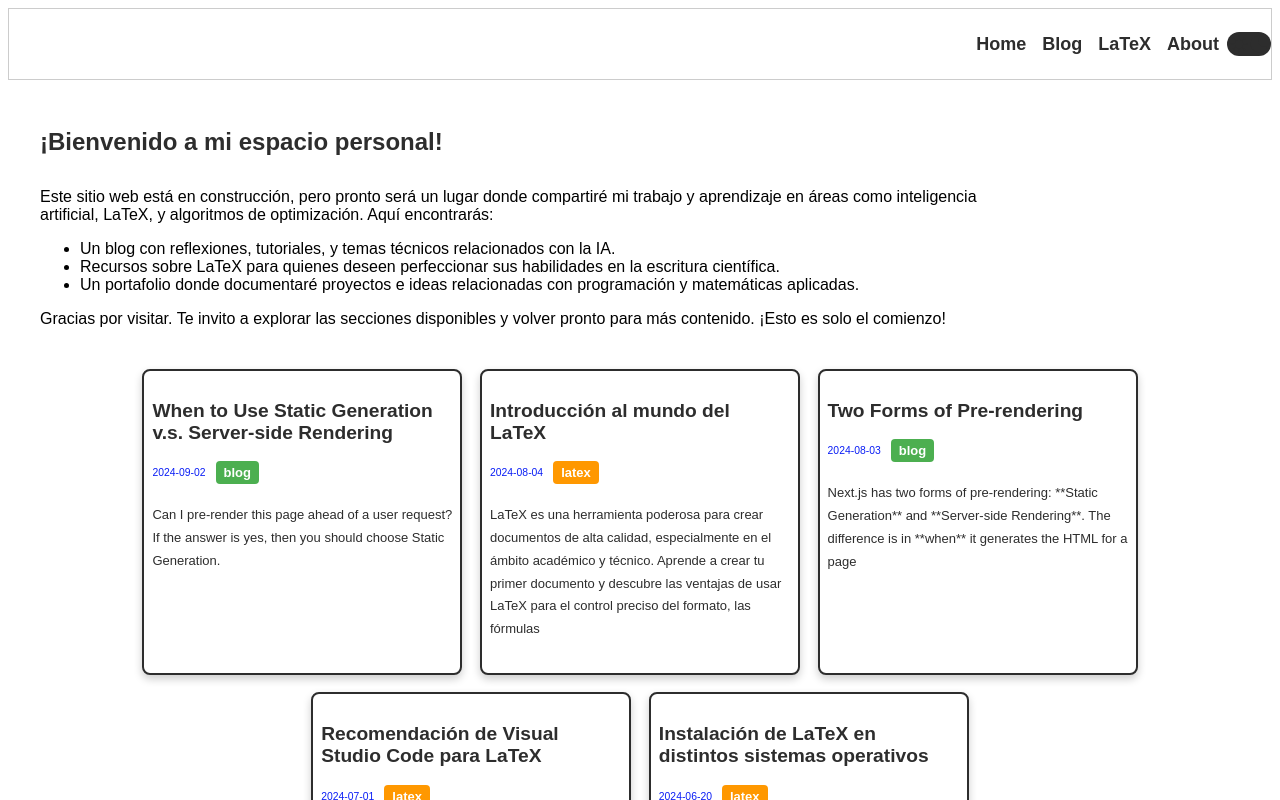
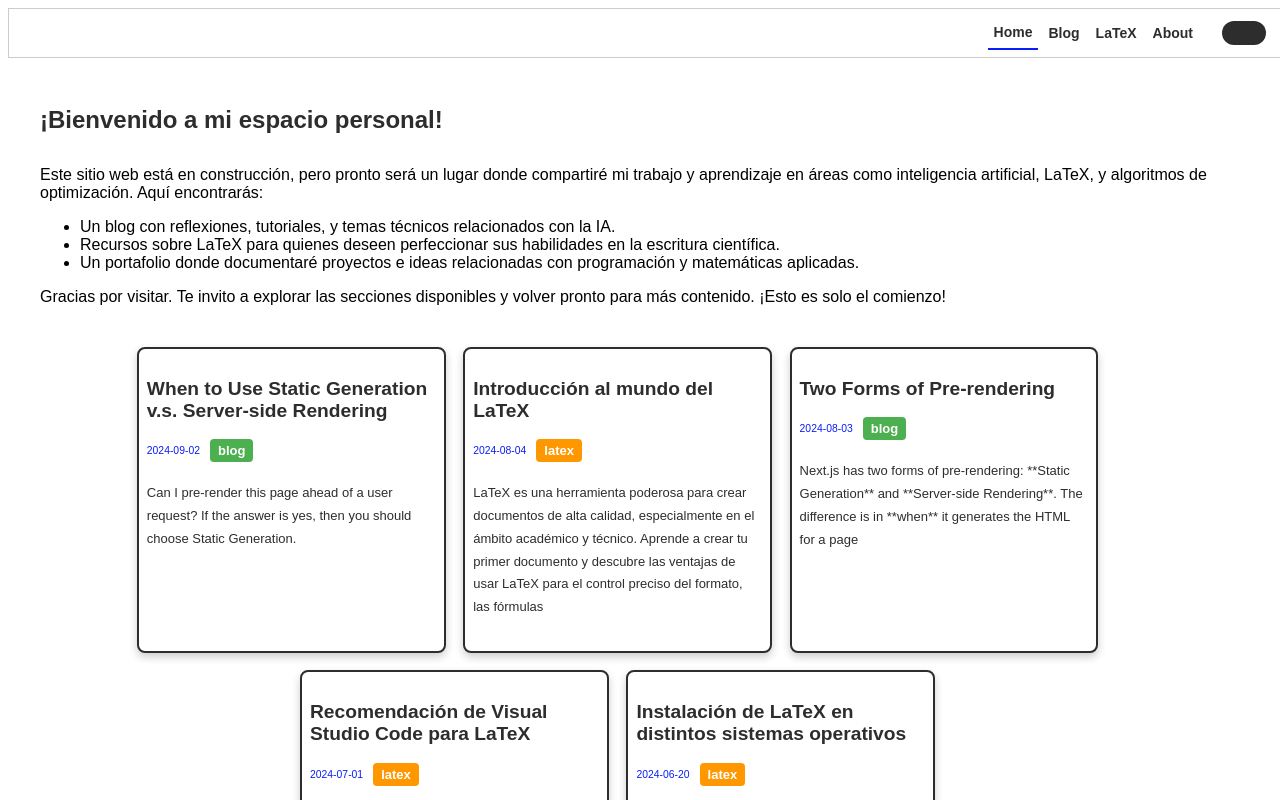
Before and after one commit to EricLuceroGonzalez/elcronopio, a Next.js app: page / in a window 1280 px wide. Shown: the top 800 px of the page. Built offline with nearby package versions, Linux system fonts and the light colour scheme.

Commit message:
Added metadata to root + fixed navbar active format

```diff
--- a/app/blog/page.js
+++ b/app/blog/page.js
@@ -45,7 +45,7 @@
 export default BlogPage;
 
 export const metadata = {
-  title: "Blog | Eric's Portfolio",
+  title: "Blog | Eric Lucero González",
   description:
     "Explora artículos sobre Inteligencia Artificial, programación, algoritmos metaheurísticos y más. Comparte mi viaje académico y profesional.",
   openGraph: {
--- a/app/components/ThemeSwitcher.js
+++ b/app/components/ThemeSwitcher.js
@@ -22,6 +22,8 @@
   border-radius: 30px;
   padding: 2px;
   background-color: var(--fg);
+  max-height: fit-content;
+  margin: auto 1px;
   transition: background-color 0.3s;
 `;
 
--- a/app/components/lugs.js
+++ b/app/components/lugs.js
@@ -73,6 +73,7 @@
   box-shadow: 0 4px 8px rgba(0, 0, 0, 0.2);
   color: var(--fg);
   border: 2px solid var(--fg);
+  /* min-width: 99%; */
 
   @media (min-width: 768px) {
     /* TODO: Style of blog posts and inner post */
@@ -227,8 +228,9 @@
   display: flex;
   flex-direction: row;
   justify-content: center;
-  max-width: 100%;
+  max-width: 95%;
   flex-wrap: wrap;
+  /* border: 3px solid red; */
 `;
 
 export const LinkList = styled.div`
--- a/app/components/navigation/footer/index.js
+++ b/app/components/navigation/footer/index.js
@@ -5,7 +5,7 @@
 import styled from "styled-components";
 
 const FooterContainer = styled.footer`
-  width: 100%;
+  /* width: 100%; */
   padding: 1rem;
   background-color: var(--fg);
   color: var(--bg);
--- a/app/components/navigation/navbar/NaviBar.js
+++ b/app/components/navigation/navbar/NaviBar.js
@@ -1,5 +1,5 @@
 "use client";
-import React from "react";
+import React, { useEffect } from "react";
 import PropTypes from "prop-types";
 import {
   Bar,
@@ -13,29 +13,31 @@
 } from "./navCompos";
 import StyledLink from "./StyledLink";
 import ThemeSwitcher from "../../ThemeSwitcher.js";
+import { usePathname } from "next/navigation";
 /*
  * This is a ready to use component, just import it and plop it into your project as:
  * <Navbar/>
  * You might want to move all the style components into separate files for readability
  * if you plan to do more with it.
  */
-class NaviBar extends React.PureComponent {
-  constructor(props) {
-    super(props);
-    this.state = { displayNav: props.displayNav ? "flex" : "flex" };
-  }
-  toggleNavBar() {
-    this.setState((prevState, props) => {
-      switch (prevState.displayNav) {
-        case "none":
-          return { displayNav: "flex" };
-        case "flex":
-        default:
-          return { displayNav: "flex" };
-      }
-    });
-  }
-  render() {
+// class NaviBar extends React.PureComponent {
+//   constructor(props) {
+//     super(props);
+//     this.state = { displayNav: props.displayNav ? "flex" : "flex" };
+//   }
+//   toggleNavBar() {
+//     this.setState((prevState, props) => {
+//       switch (prevState.displayNav) {
+//         case "none":
+//           return { displayNav: "flex" };
+//         case "flex":
+//         default:
+//           return { displayNav: "flex" };
+//       }
+//     });
+//   }
+//   render() {
+const NaviBar = () => {
   return (
     <Bar>
       {/* <NavBarToggle onClick={() => this.toggleNavBar()}>
@@ -43,26 +45,35 @@
         </NavBarToggle> */}
       <Logo href="/"></Logo>
       <MainNav
-          display={this.state.displayNav}
-          onClick={() => this.toggleNavBar()}
+        display={"flex"}
+        // onClick={() => this.toggleNavBar()}
       >
         {/* <NavigationBar> */}
-          <StyledLink href={"/"}>Home</StyledLink>
-          <StyledLink href={"/blog"}>Blog</StyledLink>
-          <StyledLink href={"/latex"}>LaTeX</StyledLink>
-          <StyledLink href={"/about"}>About</StyledLink>
+        <StyledLink pathName={"/"} href={"/"}>
+          Home
+        </StyledLink>
+        <StyledLink pathName={"/blog"} href={"/blog"}>
+          Blog
+        </StyledLink>
+        <StyledLink pathName={"/latex"} href={"/latex"}>
+          LaTeX
+        </StyledLink>
+        <StyledLink pathName={"/about"} href={"/about"}>
+          About
+        </StyledLink>
+      </MainNav>
+      {/* TODO change this */}
       <ThemeSwitcher />
       {/* <StyledLink href={"/"}>Suscribe</StyledLink> */}
       {/* </NavigationBar> */}
-        </MainNav>
     </Bar>
   );
-  }
-}
+};
+// }
 
-NaviBar.propTypes = {
-  // decides if we initially display the navbar open or not
-  displayNav: PropTypes.bool,
-};
+// NaviBar.propTypes = {
+//   // decides if we initially display the navbar open or not
+//   displayNav: PropTypes.bool,
+// };
 
 export default NaviBar;
--- a/app/components/navigation/navbar/StyledLink.js
+++ b/app/components/navigation/navbar/StyledLink.js
@@ -1,27 +1,38 @@
 // StyledLink.js
-import Link from 'next/link';
-import styled from 'styled-components';
+import Link from "next/link";
+import styled from "styled-components";
+import { usePathname } from "next/navigation";
+import { useEffect, useState } from "react";
 
 // Define the styled component for the anchor tag
 const StyledAnchor = styled.div`
-color: var(--fg);
- text-decoration: none;
- border-radius: 8px;
- transition: background-color 0.3s ease;
- padding: 8px 6px;
+  color: var(--fg);
+  text-decoration: none;
+  /* border-radius: 8px; */
+  transition: background-color 0.3s ease;
+  padding: 8px 6px;
   margin: 2px 2px;
   font-size: normal;
   font-weight: 700;
   &:hover {
-    background-color: var(--primary-btn-bg);
-    color: var(--primary-btn-fg);
+    background-color: var(--fg);
+    color: var(--bg);
   }
+  border-bottom: ${(props) =>
+    props.thisPath === "Not" ? "none" : "2px solid var(--border-stroke)"};
 `;
 
-const StyledLink = ({ href, children }) => {
+const StyledLink = ({ pathName, href, children }) => {
+  const currentPath = usePathname();
+  const [actualPath, setPathName] = useState("");
+
+  useEffect(() => {
+    currentPath == pathName ? setPathName("Yes") : setPathName("Not");
+    return () => {};
+  }, [currentPath]);
   return (
     <Link href={href} passHref>
-      <StyledAnchor>{children}</StyledAnchor>
+      <StyledAnchor thisPath={actualPath}>{children}</StyledAnchor>
     </Link>
   );
 };
--- a/app/components/navigation/navbar/navCompos.js
+++ b/app/components/navigation/navbar/navCompos.js
@@ -3,32 +3,34 @@
 export const NavigationBar = styled.div`
   background-color: none;
   padding: 15px 5px;
-  min-height: 40px;
+  min-height: 30px;
 `;
 
 export const Bar = styled.nav`
-  font-size: 18px;
+  font-size: 14px;
   background-color: var(--bg);
   border: 1px solid rgba(0, 0, 0, 0.2);
-  padding-bottom: 20px;
+  padding: 5px 20px;
+  display: flex;
+  flex-direction: row;
+  justify-content: flex-end;
+  /* @media (min-width: 768px) {
     display: flex;
     flex-direction: row;
-  /* height: 45px; */
-  @media (min-width: 768px) {
-    display: flex;
-    flex-direction: row;
-    justify-content: space-between;
     padding-bottom: 0;
     height: 70px;
     align-items: center;
-  }
+  } */
 `;
 export const MainNav = styled.div`
+  width: 80%;
   list-style-type: none;
   display: ${(props) => props.display};
   color: var(--fg);
   flex-direction: row; /* Change for mobile to column  */
   align-items: center;
+  justify-content: flex-end;
+  margin-right: 20px;
 
   /* @media (min-width: 768px) {
     margin-right: 30px;
--- a/app/layout.js
+++ b/app/layout.js
@@ -17,14 +17,39 @@
 });
 
 export const metadata = {
-  title: "El Cronopio",
-  description: "Generated by create next app",
+  title: "Inicio | Eric Lucero González",
+  description:
+    "Explora el espacio personal de Eric, donde combina su experiencia en Inteligencia Artificial, LaTeX y programación. Descubre su trayectoria, tutoriales y blog.",
+  openGraph: {
+    title: "Bienvenido a mi página personal",
+    description:
+      "Una mezcla de blog, tutoriales y un vistazo a mi trayectoria en Inteligencia Artificial, LaTeX y programación. Construyendo y compartiendo conocimientos.",
+    images: [
+      {
+        url: "https://res.cloudinary.com/dcvnw6hvt/image/upload/v1732970163/elCronopio/elcronopio_eewxj0.png", // Ruta de la imagen para el home
+        width: 1200,
+        height: 630,
+        alt: "Vista previa del sitio web de Eric",
+      },
+    ],
+  },
+  twitter: {
+    card: "summary_large_image",
+    title: "Bienvenido a mi página personal",
+    description:
+      "Una mezcla de blog, tutoriales y un vistazo a mi trayectoria en Inteligencia Artificial, LaTeX y programación.",
+    image:
+      "https://res.cloudinary.com/dcvnw6hvt/image/upload/v1732970163/elCronopio/elcronopio_eewxj0.png",
+  },
 };
 
 export default function RootLayout({ children }) {
   return (
-    <html lang="en" >
-      <body className={`${geistSans.variable} ${geistMono.variable}`}>
+    <html lang="es">
+      <body
+        style={{ width: "100%" }}
+        className={`${geistSans.variable} ${geistMono.variable}`}
+      >
         <Providers>
           <NaviBar />
           {children}
--- a/app/page.js
+++ b/app/page.js
@@ -13,7 +13,7 @@
   return (
     <PageContainer>
       <MainBg>
-        <div style={{ width: "80%" }}>
+        {/* <div style={{ width: "80%" }}> */}
         <TitlePage>¡Bienvenido a mi espacio personal! </TitlePage>
 
         <MdParagraph>
@@ -22,22 +22,22 @@
           artificial, LaTeX, y algoritmos de optimización. Aquí encontrarás:
           <ul>
             <li>
-                Un blog con reflexiones, tutoriales, y temas técnicos
-                relacionados con la IA.
+              Un blog con reflexiones, tutoriales, y temas técnicos relacionados
+              con la IA.
             </li>
             <li>
               Recursos sobre LaTeX para quienes deseen perfeccionar sus
               habilidades en la escritura científica.
             </li>
             <li>
-                Un portafolio donde documentaré proyectos e ideas relacionadas
-                con programación y matemáticas aplicadas.
+              Un portafolio donde documentaré proyectos e ideas relacionadas con
+              programación y matemáticas aplicadas.
             </li>
           </ul>
-            Gracias por visitar. Te invito a explorar las secciones disponibles
-            y volver pronto para más contenido. ¡Esto es solo el comienzo!
+          Gracias por visitar. Te invito a explorar las secciones disponibles y
+          volver pronto para más contenido. ¡Esto es solo el comienzo!
         </MdParagraph>
-        </div>
+        {/* </div> */}
         <HomeBoxes props={allPostsData} />
       </MainBg>
     </PageContainer>
@@ -46,7 +46,7 @@
 export default Home;
 
 export const metadata = {
-  title: "Inicio | Eric's Portfolio",
+  title: "Inicio | Eric Lucero González",
   description:
     "Explora el espacio personal de Eric, donde combina su experiencia en Inteligencia Artificial, LaTeX y programación. Descubre su trayectoria, tutoriales y blog.",
   openGraph: {
```
Also changed, not shown: app/ComponentsStyled.js (+5 -5 lines). Lines whose indentation alone changed are shown as unchanged.
